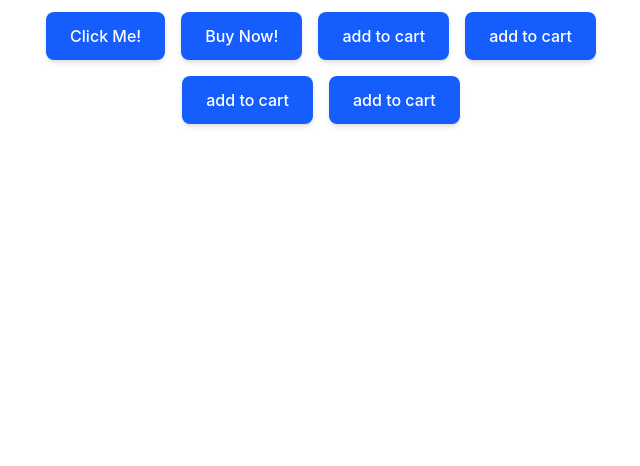
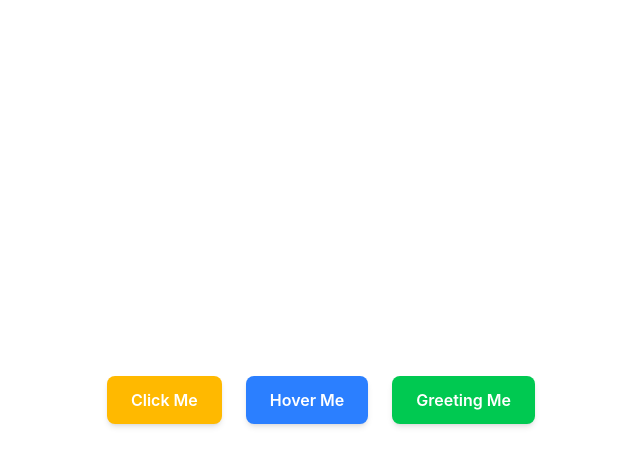
Before and after one commit to Deewakar2002Jha/React-EventHandling, a React (Vite) app: page / in a window 1280 px wide. Shown: the top 466 px of the page, without its empty margins (319-959 px from the left). Built offline with nearby package versions, Linux system fonts and the light colour scheme.

Commit message:
Events Passing using Props

```diff
--- a/src/App.jsx
+++ b/src/App.jsx
@@ -1,30 +1,19 @@
 import React from 'react'
+import { EventProps } from './Components/EventProps'
 
 const App = () => {
   function handleButtonClick() {
-    // console.log('Button clicked!');
-    // alert('Button clicked!');
-    // console.log(event);
-    // console.log(event.type);
-    console.log(event.target)
+    alert("thanks for clicking button")
 
 
   }
+
   return (
-    <div className='flex justify-center items-center mt-3 max-w-2xl mx-auto flex-wrap gap-x-4 gap-y-4'>
-      <button onClick={handleButtonClick}
-        className="px-6 py-3 bg-blue-600 text-white font-medium rounded-lg shadow-md hover:bg-blue-700 active:scale-95 transition duration-200">Click Me!</button>
-      <button onClick={handleButtonClick}
-        className="px-6 py-3 bg-blue-600 text-white font-medium rounded-lg shadow-md hover:bg-blue-700 active:scale-95 transition duration-200">Buy Now!</button>
-      <button onClick={handleButtonClick}
-        className="px-6 py-3 bg-blue-600 text-white font-medium rounded-lg shadow-md hover:bg-blue-700 active:scale-95 transition duration-200">add to cart</button>
-      <button onClick={handleButtonClick}
-        className="px-6 py-3 bg-blue-600 text-white font-medium rounded-lg shadow-md hover:bg-blue-700 active:scale-95 transition duration-200">add to cart</button>
-      <button onClick={handleButtonClick}
-        className="px-6 py-3 bg-blue-600 text-white font-medium rounded-lg shadow-md hover:bg-blue-700 active:scale-95 transition duration-200">add to cart</button>
-      <button onClick={handleButtonClick}
-        className="px-6 py-3 bg-blue-600 text-white font-medium rounded-lg shadow-md hover:bg-blue-700 active:scale-95 transition duration-200">add to cart</button>
+    <div className=''>
+      {/* <button onClick={handleButtonClick}
+        className="">Click Me!</button> */}
 
+      <EventProps />
     </div>
   )
 }
--- /dev/null
+++ b/src/Components/EventProps.jsx
@@ -0,0 +1,19 @@
+import React from "react";
+import WelcomeUser from "./WelcomeUser";
+
+export const EventProps = () => {
+    const handleWelcomeUser = (user) => {
+        alert(`How can I help you ${user}`);
+    };
+
+    const handleHover = (user) => {
+        alert(`Hey, thanks for hovering me ${user}`);
+    };
+
+    return (
+        <WelcomeUser
+            onClick={() => handleWelcomeUser("Deewakar Jha")}
+            onMouseEnter={() => handleHover("Deewakar Jha")}
+        />
+    );
+};
--- /dev/null
+++ b/src/Components/WelcomeUser.jsx
@@ -0,0 +1,36 @@
+import React from 'react'
+
+const WelcomeUser = (props) => {
+    const handlegreeting = () => {
+        console.log("Hey user, thanks for greeting!");
+    };
+
+    return (
+        <>
+            <div className="flex items-center justify-center gap-6 min-h-screen">
+                <button
+                    className="px-6 py-3 bg-amber-400 hover:bg-amber-500 text-white font-semibold rounded-lg shadow-md transition duration-300"
+                    onClick={props.onClick}
+                >
+                    Click Me
+                </button>
+
+                <button
+                    className="px-6 py-3 bg-blue-500 hover:bg-blue-600 text-white font-semibold rounded-lg shadow-md transition duration-300"
+                    onMouseEnter={props.onMouseEnter}
+                >
+                    Hover Me
+                </button>
+
+                <button
+                    className="px-6 py-3 bg-green-500 hover:bg-green-600 text-white font-semibold rounded-lg shadow-md transition duration-300"
+                    onClick={handlegreeting}
+                >
+                    Greeting Me
+                </button>
+            </div>
+        </>
+    );
+};
+
+export default WelcomeUser
```
